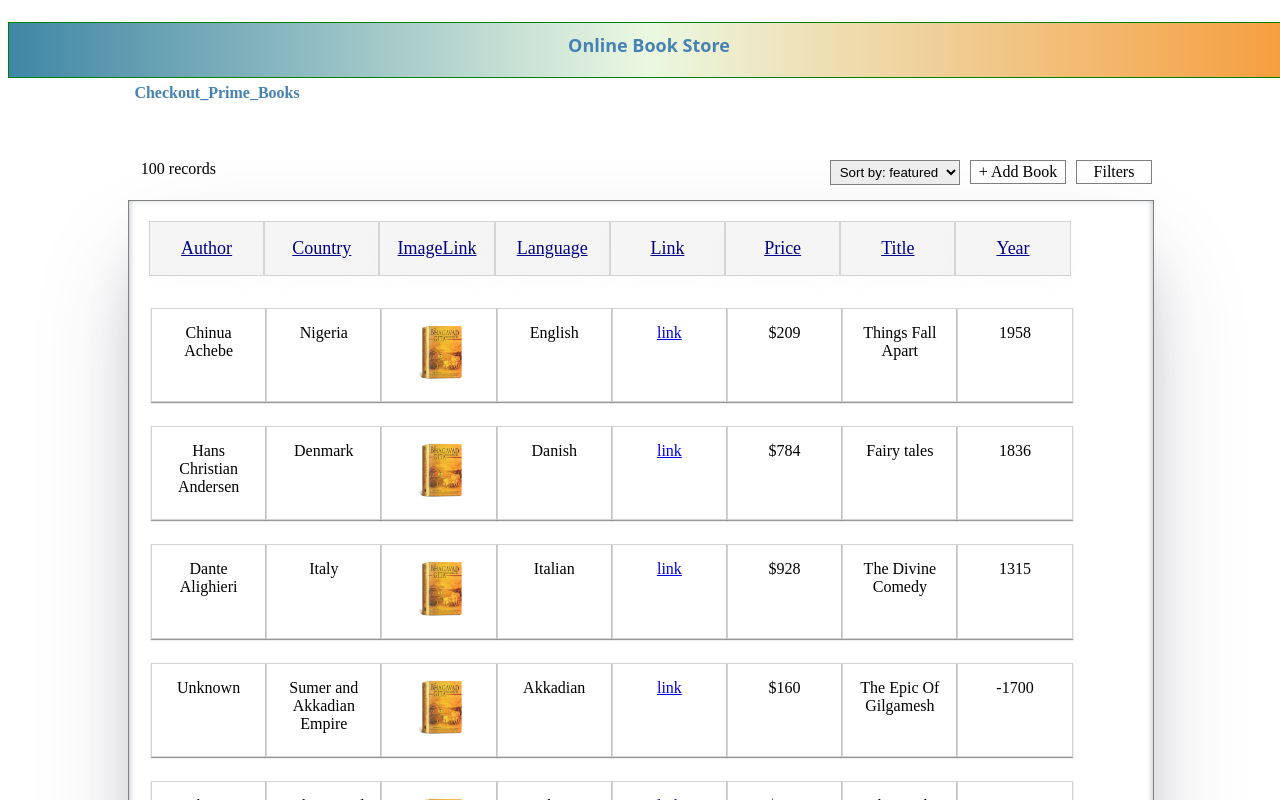
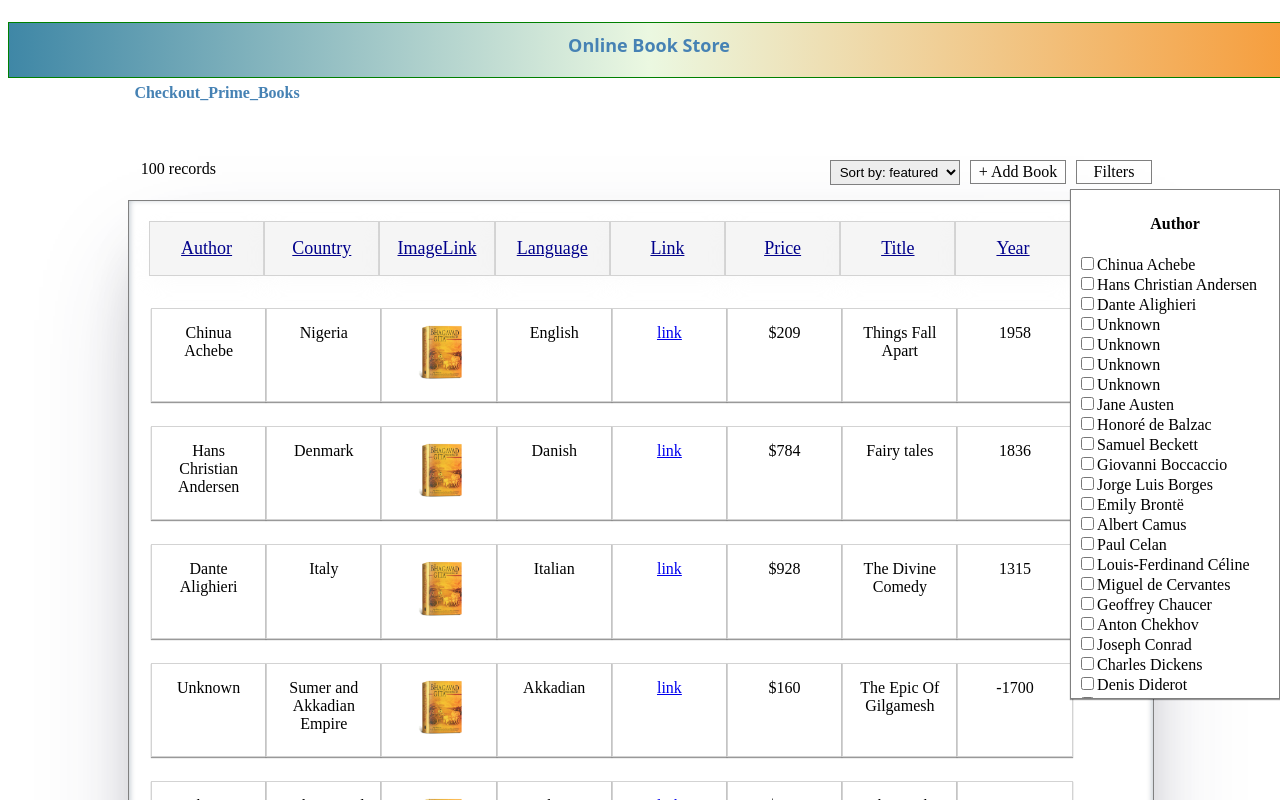
Before and after one commit to rajamaurya/Webpack-React-App, a React (Create React App) app: page /books in a window 1280 px wide. Both pictures are taken after a click on the element "Filters". Shown: the top 800 px of the page. Built offline with nearby package versions, Linux system fonts and the light colour scheme.

Commit message:
update filter

```diff
--- /dev/null
+++ b/src/components/Filter/Filters.css
@@ -0,0 +1,35 @@
+.show {
+  display: block;
+  float: right;
+  position: absolute;
+  height: 500px;
+  margin-top: 18px;
+  margin-left: 90px;
+  top: 30%;
+  left: 83%;
+  width: 200px;
+  text-align: center;
+  border: 1px solid gray;
+  cursor: pointer;
+  padding: 4px;
+  box-shadow: 0px 1px 1px rgba(0, 0, 0, 0.4);
+  background-color: white;
+  overflow-y: scroll;
+  z-index: 2;
+}
+ul {
+  list-style: none;
+  text-align: left;
+  margin-left: -38px;
+}
+.hide {
+  display: none;
+}
+.filter {
+  float: right;
+  width: 70px;
+  text-align: center;
+  border: 1px solid gray;
+  cursor: pointer;
+  padding: 2px;
+}
--- /dev/null
+++ b/src/components/Filter/Filters.js
@@ -0,0 +1,66 @@
+import React, { useContext, useEffect, useRef, useState } from 'react'
+import { BookContextProvider } from '../context/bookContext'
+import './Filters.css'
+
+const Filters = () => {
+  const [isFilterClicked, setIsFilterClicked] = useState(false)
+  const [isChecked, setIsChecked] = useState(false)
+  const { updatedBooksList } = useContext(BookContextProvider)
+
+  const [availableAuthors, setAvailableAuthors] = useState([])
+  useEffect(() => {
+    const authorsFn = () => {
+      let tempArr = [...updatedBooksList]
+      tempArr = tempArr.map((author) => author['author'])
+      setAvailableAuthors(tempArr)
+    }
+    authorsFn()
+  }, [updatedBooksList])
+  const filterHandler = (toggle) => {
+    toggle = !toggle
+    setIsFilterClicked(toggle)
+  }
+
+  const handleFilterChange = (e, index) => {
+    e.preventDefault()
+    availableAuthors.map((author) => author[index]) // set index pos check . pending.....
+    setIsChecked(!isChecked)
+  }
+
+  return (
+    <>
+      <div className={!!isFilterClicked ? 'show' : 'hide'}>
+        <div className="author-title">
+          <span>
+            <h4>Author</h4>
+          </span>
+        </div>
+        <ul>
+          {availableAuthors &&
+            availableAuthors.map((author, index) => {
+              return (
+                <li key={index} className="authors-list">
+                  <span>
+                    <label htmlFor="author">
+                      <input
+                        type="checkBox"
+                        name="author"
+                        checked={isChecked}
+                        onChange={() => handleFilterChange(index)}
+                        multiple
+                      />
+                      {author}
+                    </label>
+                  </span>
+                </li>
+              )
+            })}
+        </ul>
+      </div>
+      <div className="filter" onClick={() => filterHandler(isFilterClicked)}>
+        Filters
+      </div>
+    </>
+  )
+}
+export default Filters
--- a/src/components/StoryBooks/StoryBooks.css
+++ b/src/components/StoryBooks/StoryBooks.css
@@ -2,6 +2,7 @@
   width: 100%;
   background: white;
   box-shadow: rgba(238, 239, 240, 0.2) 0px 8px 24px;
+  z-index: 1;
 }
 .store-header {
   width: 100%;
--- a/src/components/StoryBooks/StoryBooks.js
+++ b/src/components/StoryBooks/StoryBooks.js
@@ -5,6 +5,7 @@ import Book from '../Book/Book'
 import AddBook from '../AddBook/AddBook'
 import { BookContextProvider } from '../context/bookContext'
 import BookSort from '../BookSort/BookSort'
+import Filters from '../Filter/Filters'
 
 const StoryBooks = () => {
   const { updatedBooksList, sortBookList } = useContext(BookContextProvider)
@@ -44,9 +45,9 @@ const StoryBooks = () => {
     loadStoryBooks()
   }, [])
 
-  const filterHandler = (e) => {
-    e.preventDefault()
-  }
+  // const filterHandler = (e) => {
+  //   e.preventDefault()
+  // }
 
   return (
     <>
@@ -65,9 +66,10 @@ const StoryBooks = () => {
         <nav className="nav-items">
           <div className="total_count">{storyBooks.length} records</div>
 
-          <div className="filter" onClick={filterHandler}>
+          {/* <div className="filter" onClick={filterHandler}>
             Filters
-          </div>
+          </div> */}
+          <Filters />
           <AddBook />
           <BookSort bookstosort={storyBooks} />
         </nav>
```
